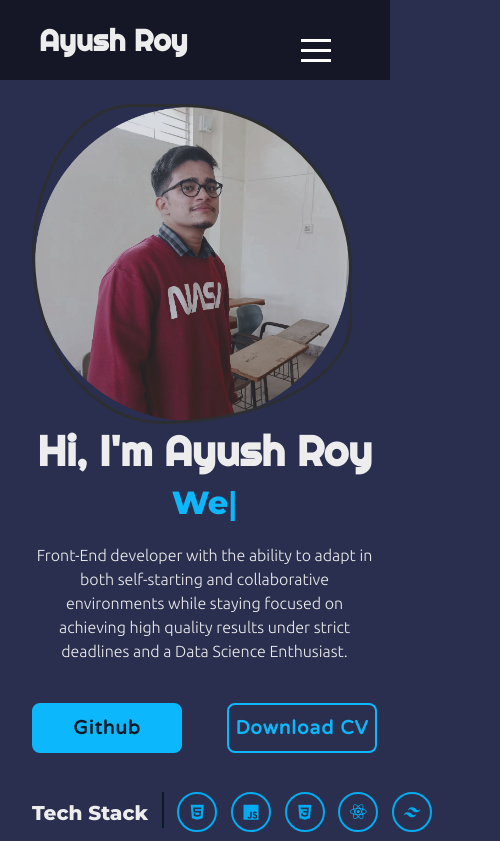
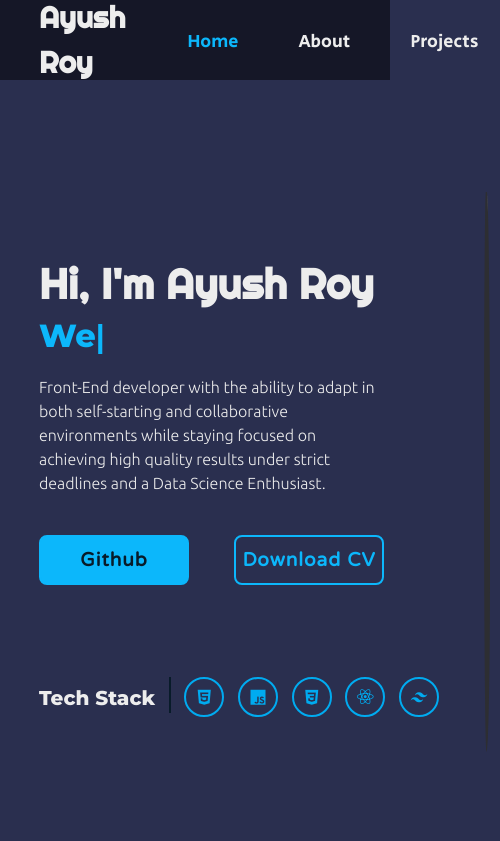
Before and after one commit to ayushroy-117/portfolio-website, a website: page index.html in a window 390 px wide. Shown: the top 841 px of the page, 500 px wide, since content can reach past the window. Drawn offline with nearby package versions, Linux system fonts and the light colour scheme.

Commit message:
Add files via upload

```diff
--- a/styles.css
+++ b/styles.css
@@ -252,7 +252,9 @@ body {
 .about {
     padding-top: 5rem;
 }
-
+.p2{
+    display: none;
+}
 .container-1 {
 
     background-color: #2A2F4F;
@@ -594,125 +596,3 @@ footer h3 {
 .footer-icons a:hover::before {
     width: 100%;
 }
-
-@media only screen and (max-width:1320px) {
-    header {
-        padding: 0 50px;
-    }
-}
-
-@media only screen and (max-width:1100px) {
-    header {
-        padding: 0 30px;
-    }
-}
-
-@media only screen and (max-width:800px) {
-    * {
-        box-sizing: border-box;
-        margin: 0;
-        padding: 0;
-    }
-
-    .hamburger {
-        display: block;
-        cursor: pointer;
-    }
-
-    .hamburger .line {
-        width: 30px;
-        height: 3px;
-        background: #fefefe;
-        margin: 7px 20px;
-    }
-
-    .navbar {
-        padding: 0;
-        height: 0;
-        position: absolute;
-        top: 70px;
-        left: 0;
-        right: 0;
-        width: 100vw;
-        background: #081b29;
-        transition: 0.2s;
-        overflow: hidden;
-    }
-
-    .navbar.active {
-        height: 450px;
-    }
-
-    .navbar ul {
-        display: block;
-        width: fit-content;
-        margin: 0px auto 0 auto;
-        text-align: center;
-        opacity: 0;
-    }
-
-    .navbar.active ul {
-        opacity: 1;
-    }
-
-    .navbar ul li a {
-        margin-bottom: 12px;
-    }
-
-    .home {
-
-        height: auto;
-        padding: 11rem 2rem;
-    }
-
-    .profile-image {
-        height: 20rem;
-        width: 20rem;
-        margin: 0px 50px 400px 0;
-        position: absolute;
-        display: block;
-        align-items: center;
-        z-index: -1;
-    }
-
-    .home-content {
-        margin-top: 50px;
-        padding: 200px 0 0 0;
-        flex-direction: column;
-        gap: 3rem;
-        height: auto;
-        text-align: center;
-        z-index: 1;
-    }
-
-    .home-sci {
-
-        size: 20px;
-        bottom: 0px;
-        margin: 700px 20px 0 0px;
-        text-align: center;
-    }
-
-    .container-1 {
-        margin: 0;
-        max-width: none;
-        padding: 0;
-    }
-
-    .about {
-        display: none;
-    }
-
-    .projects {
-        display: none;
-    }
-
-    .contacts {
-        display: none;
-    }
-
-    footer {
-        display: none;
-    }
-
-}
```
